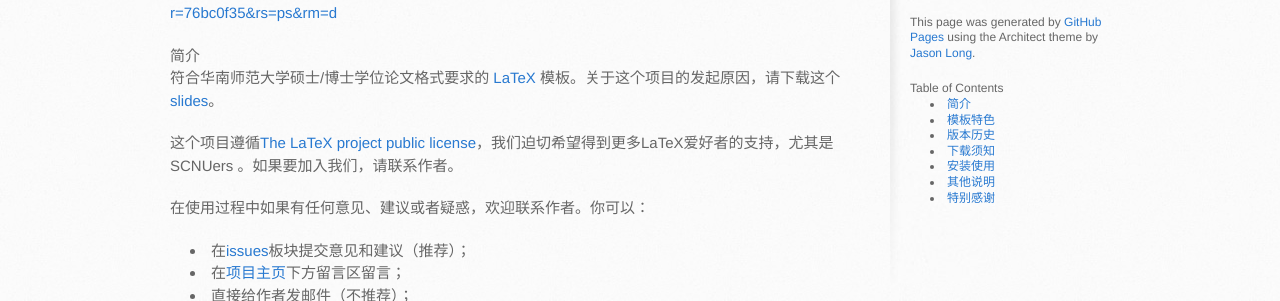
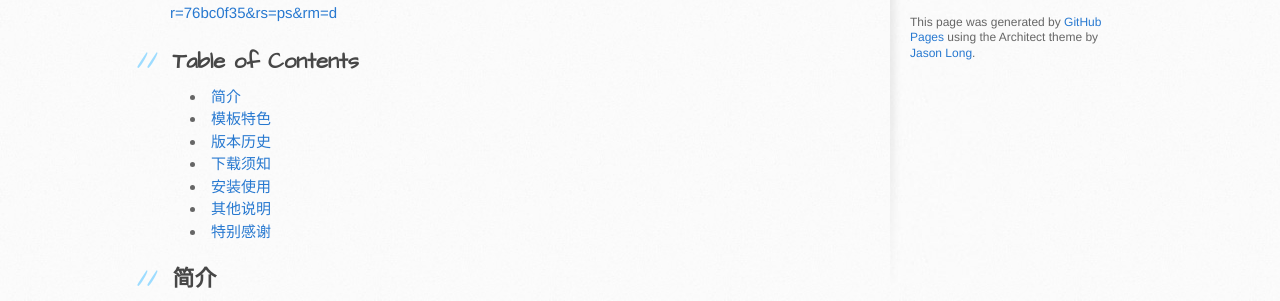
Before and after one commit to scnu/scnuthesis, a plain HTML site: page index.html in a window 1280 px wide. Shown: the part 487-788 px from the top of the page. Drawn offline with Linux system fonts and the light colour scheme; a script that the page names is missing.

Commit message:
Add readme.

```diff
--- a/index.html
+++ b/index.html
@@ -41,6 +41,18 @@
 <p><img src="https://www.sharelatex.com/brand/logo/logo-64.png" height="20" width="20" align="absmiddle">
 在线编辑：<a href="https://www.sharelatex.com/project/53075d2d4164da985a003334?r=76bc0f35&amp;rs=ps&amp;rm=d">https://www.sharelatex.com/project/53075d2d4164da985a003334?r=76bc0f35&amp;rs=ps&amp;rm=d</a></p>
 
+<h2>
+<a name="table-of-contents" class="anchor" href="#table-of-contents"><span class="octicon octicon-link"></span></a>Table of Contents</h2>
+
+<ul>
+<li><a href="#%E7%AE%80%E4%BB%8B">简介</a></li>
+<li><a href="#%E6%A8%A1%E6%9D%BF%E7%89%B9%E8%89%B2">模板特色</a></li>
+<li><a href="#%E7%89%88%E6%9C%AC%E5%8E%86%E5%8F%B2">版本历史</a></li>
+<li><a href="#%E4%B8%8B%E8%BD%BD%E9%A1%BB%E7%9F%A5">下载须知</a></li>
+<li><a href="#%E5%AE%89%E8%A3%85%E4%BD%BF%E7%94%A8">安装使用</a></li>
+<li><a href="#%E5%85%B6%E4%BB%96%E8%AF%B4%E6%98%8E">其他说明</a></li>
+<li><a href="#%E7%89%B9%E5%88%AB%E6%84%9F%E8%B0%A2">特别感谢</a></li>
+</ul><h2>
 <a name="%E7%AE%80%E4%BB%8B" class="anchor" href="#%E7%AE%80%E4%BB%8B"><span class="octicon octicon-link"></span></a><a name="%E7%AE%80%E4%BB%8B"></a>简介</h2>
 
 <p>符合华南师范大学硕士/博士学位论文格式要求的 <a href="https://github.com/wzpan/scnuthesis/wiki/%E6%BC%AB%E8%B0%88-LaTeX">LaTeX</a> 模板。关于这个项目的发起原因，请下载这个<a href="http://code.google.com/p/scnuthesis/downloads/detail?name=scnuthesis.pdf&amp;can=2&amp;q=">slides</a>。</p>
@@ -186,21 +198,6 @@
           <p class="repo-owner"><a href="https://github.com/wzpan/scnuthesis"></a> is maintained by <a href="https://github.com/wzpan">wzpan</a>.</p>
 
           <p>This page was generated by <a href="https://pages.github.com">GitHub Pages</a> using the Architect theme by <a href="https://twitter.com/jasonlong">Jason Long</a>.</p>
-
-		  <h3>
-<a name="table-of-contents" class="anchor" href="#table-of-contents"><span class="octicon octicon-link"></span></a>Table of Contents</h3>
-
-<ul>
-<li><a href="#%E7%AE%80%E4%BB%8B">简介</a></li>
-<li><a href="#%E6%A8%A1%E6%9D%BF%E7%89%B9%E8%89%B2">模板特色</a></li>
-<li><a href="#%E7%89%88%E6%9C%AC%E5%8E%86%E5%8F%B2">版本历史</a></li>
-<li><a href="#%E4%B8%8B%E8%BD%BD%E9%A1%BB%E7%9F%A5">下载须知</a></li>
-<li><a href="#%E5%AE%89%E8%A3%85%E4%BD%BF%E7%94%A8">安装使用</a></li>
-<li><a href="#%E5%85%B6%E4%BB%96%E8%AF%B4%E6%98%8E">其他说明</a></li>
-<li><a href="#%E7%89%B9%E5%88%AB%E6%84%9F%E8%B0%A2">特别感谢</a></li>
-</ul><h2>
-
-
         </aside>
       </div>
     </div>
```
